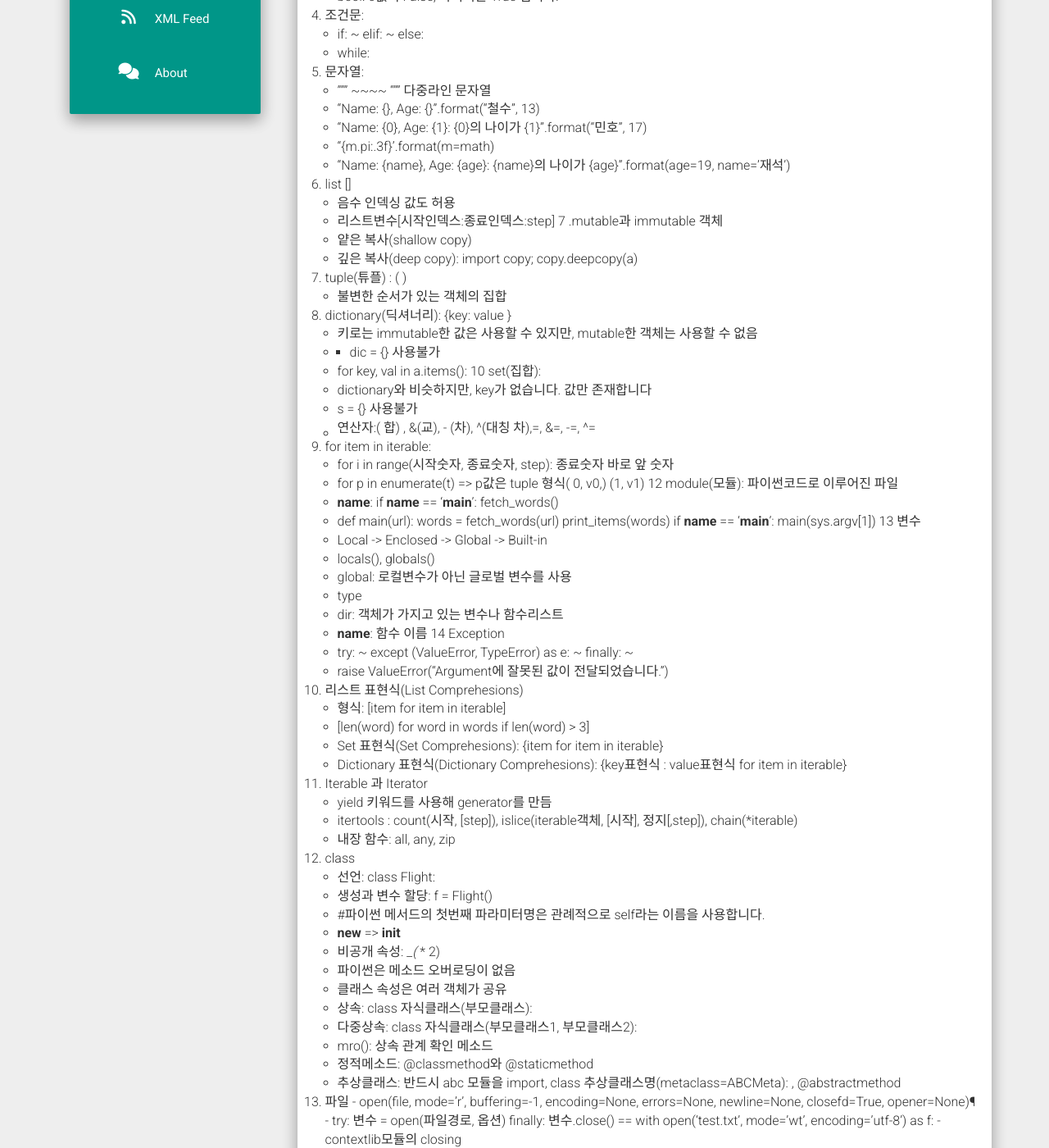
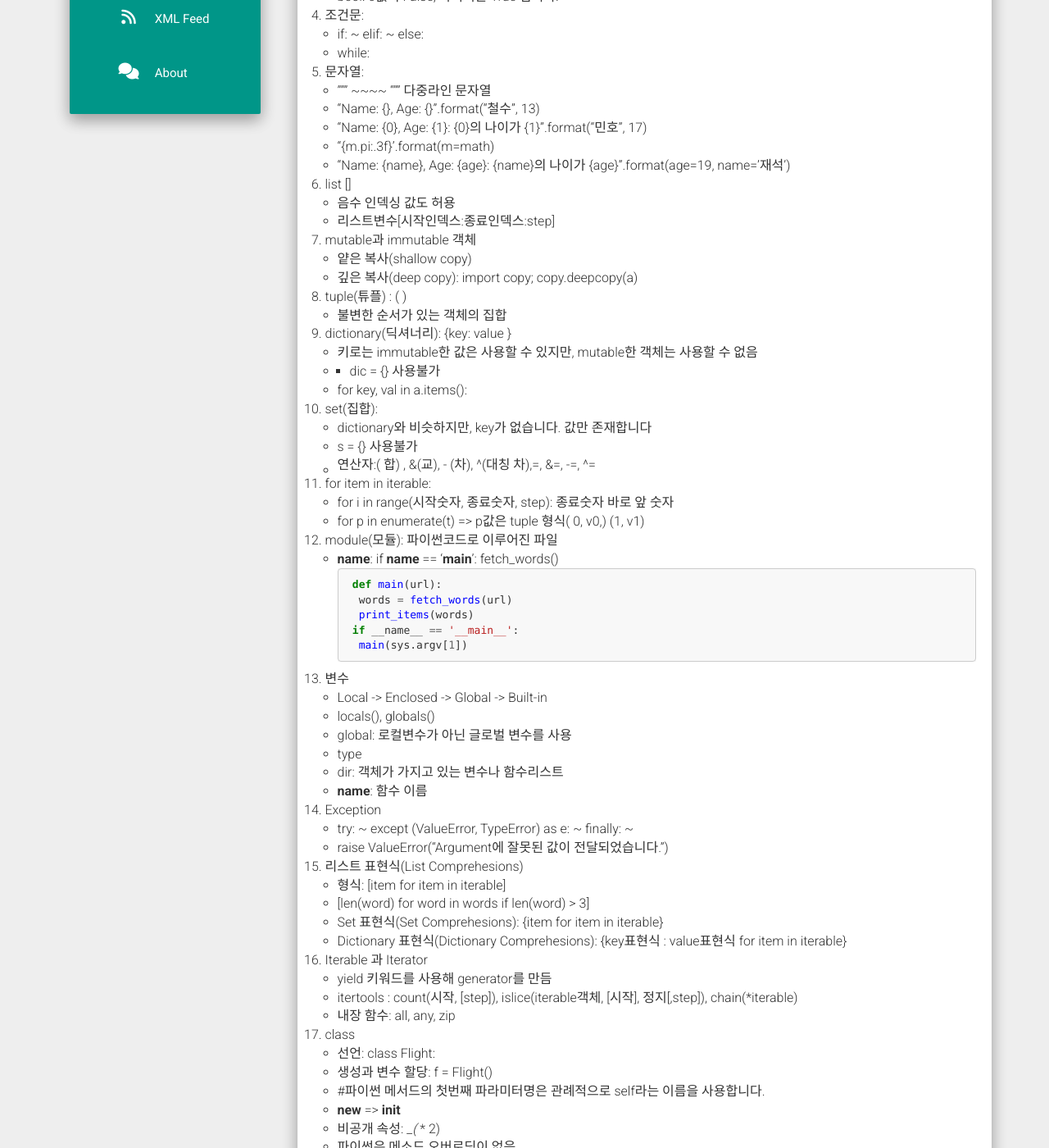
Before and after one commit to onmanoff/onmanoff.github.io, a Jekyll site: the page built from _posts/2019-10-02-Python.md, in a window 1280 px wide and 1400 px high, scrolled down 523 px. Shown: the whole window at 82% size. Built offline with Jekyll 4.4.1, drawn with Linux system fonts in a browser that asks for light colours; nearby versions of some CDN libraries.

Commit message:
Update 2019-10-02-Python.md

````diff
--- a/_posts/2019-10-02-Python.md
+++ b/_posts/2019-10-02-Python.md
@@ -28,39 +28,41 @@ categories: python
 6. list []
     - 음수 인덱싱 값도 허용
     - 리스트변수[시작인덱스:종료인덱스:step]
-7 .mutable과 immutable 객체
+7. mutable과 immutable 객체
     - 얕은 복사(shallow copy)
     - 깊은 복사(deep copy): import copy; copy.deepcopy(a)
-8.  tuple(튜플) : ( )
+8. tuple(튜플) : ( )
     -  불변한 순서가 있는 객체의 집합
 9. dictionary(딕셔너리): {key: value }
     -  키로는 immutable한 값은 사용할 수 있지만, mutable한 객체는 사용할 수 없음
     - - dic = {} 사용불가
     - for key, val in a.items():
-10 set(집합):
-    -  dictionary와 비슷하지만, key가 없습니다. 값만 존재합니다
+10. set(집합):
+    - dictionary와 비슷하지만, key가 없습니다. 값만 존재합니다
     - s = {} 사용불가
-    -  연산자: |( 합) , &(교), - (차), ^(대칭 차), |=, &=, -=, ^=
+    - 연산자: |( 합) , &(교), - (차), ^(대칭 차), |=, &=, -=, ^=
 11. for item in iterable:
     - for i in range(시작숫자, 종료숫자, step): 종료숫자 바로 앞 숫자
     - for p in enumerate(t) => p값은 tuple 형식( 0, v0,) (1, v1)
-12  module(모듈):  파이썬코드로 이루어진 파일
+12. module(모듈):  파이썬코드로 이루어진 파일
     - __name__: if __name__ == '__main__':  fetch_words()
-    - def main(url):
+    ```python
+     def main(url):
         words = fetch_words(url)
         print_items(words)
      if __name__ == '__main__':
         main(sys.argv[1])
-13 변수
+     ```
+13. 변수
     - Local -> Enclosed -> Global -> Built-in
     - locals(), globals()
     - global: 로컬변수가 아닌 글로벌 변수를 사용
     - type
     - dir: 객체가 가지고 있는 변수나 함수리스트
     - __name__: 함수 이름
-14 Exception
-    -  try:  ~ except (ValueError, TypeError) as e: ~  finally: ~
-    -  raise ValueError("Argument에 잘못된 값이 전달되었습니다.")
+14. Exception
+    - try:  ~ except (ValueError, TypeError) as e: ~  finally: ~
+    - raise ValueError("Argument에 잘못된 값이 전달되었습니다.")
 15. 리스트 표현식(List Comprehesions)
     - 형식: [item for item in iterable]
     -  [len(word) for word in words if len(word) > 3]
````
